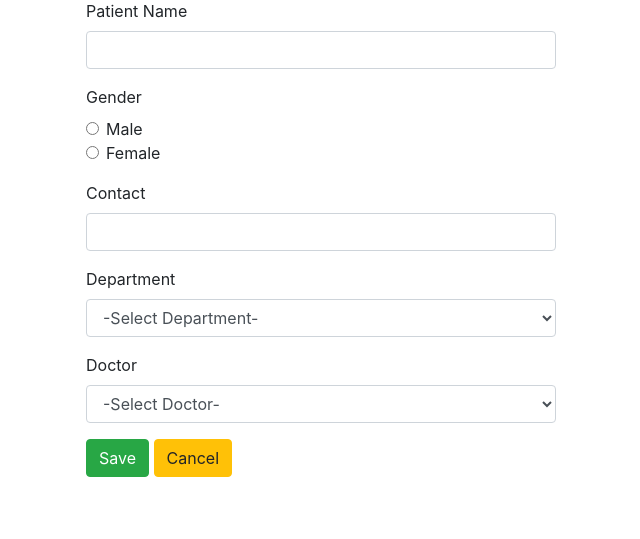
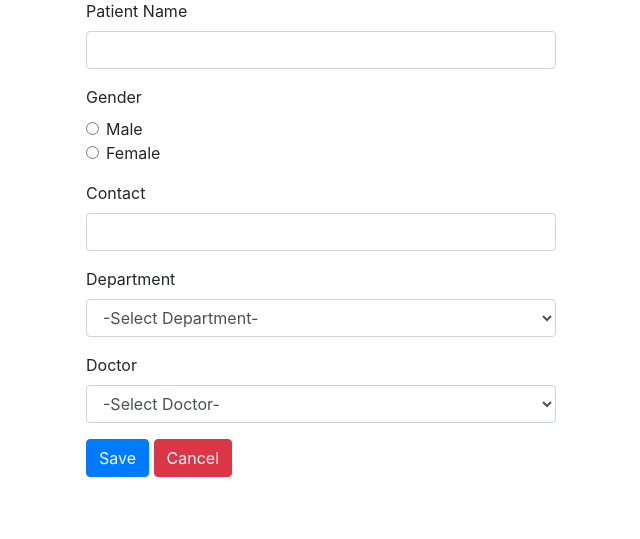
Before and after one commit to Ragesh02/Demo, a PHP site: page /add_patient.php in a window 1280 px wide. Shown: the part 129-668 px from the top of the page, without its empty margins (319-959 px from the left). Run offline with PHP 8.4, Linux system fonts and the light colour scheme; data that the repository does not hold is empty.

Commit message:
add_patient.php

```diff
--- a/add_patient.php
+++ b/add_patient.php
@@ -1,19 +1,18 @@
-<?php require_once "db_conn.php"; ?>
-<?php include "header.php"; ?>
+<?php include "db_conn.php" ?>
+<?php include "header.php" ?>
 
 <nav class="navbar justify-content-center mt-4 mb-3">
     <h1>Patients Information Form</h1>
 </nav>
 
 <nav class="navbar justify-content-center">
-<?php
+    <?php
         if(isset($_GET['error'])){
-            // echo "<div class='alert alert-warning alert-dismissible fade show'>";
-            echo "<div class='alert alert-danger'>";
+            echo "<div class='alert alert-danger alert-dismissible fade show'>";
                 echo $_GET['error'];
                 echo '<button type="button" class="close" data-dismiss="alert" aria-label="Close">';
-                echo '<span aria-hidden="true">&times;</span>';
-            echo "</button>";
+                    echo '<span aria-hidden="true">&times;</span>';
+                echo "</button>";
             echo "</div>";
         }
     ?>
@@ -33,7 +32,6 @@
                 <input type="radio" class="form-check-input" name="gender" value="Male" required>
                 <label class="form-check-label">Male</label>
             </div>
-
             <div class="form-check">
                 <input type="radio" class="form-check-input" name="gender" value="Female" required>
                 <label class="form-check-label">Female</label>
@@ -50,10 +48,10 @@
             <select class="form-control" name="department" id="department" required>
                 <option value="">-Select Department-</option>
                 <?php
+
                     $query = "SELECT * FROM departments";
                     $result = mysqli_query($connect, $query);
-                    //var_dump($row);
-                    while ($row = mysqli_fetch_assoc($result)) {
+                    while($row = mysqli_fetch_assoc($result)) {
                 ?>
                 <option value="<?php echo $row['dep_id']; ?>"><?php echo $row['dep_name']; ?></option>
                 <?php } ?>
@@ -67,13 +65,13 @@
             </select>
         </div>
 
-        <button value="submit" class="btn btn-success">Save</button>
-        <a href="index.php" class="btn btn-warning">Cancel</a>
+        <button value="submit" class="btn btn-primary">Save</button>
+        <a href="index.php" class="btn btn-danger">Cancel</a>
 
     </form>
 </div>
 
-<?php include "footer.php"; ?>
+<?php include "footer.php" ?>
 
 <script>
     $(document).ready(function() {
```
